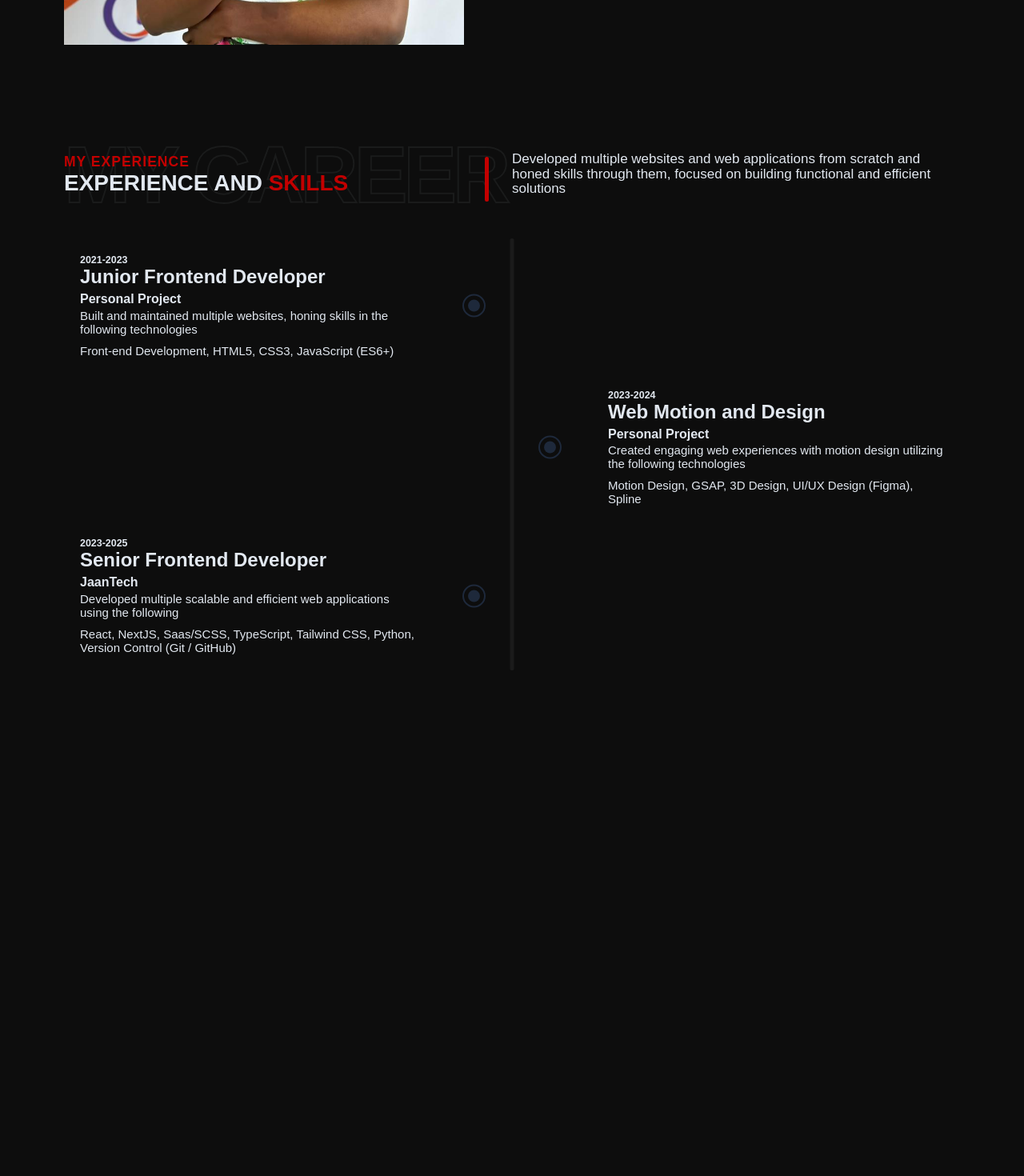
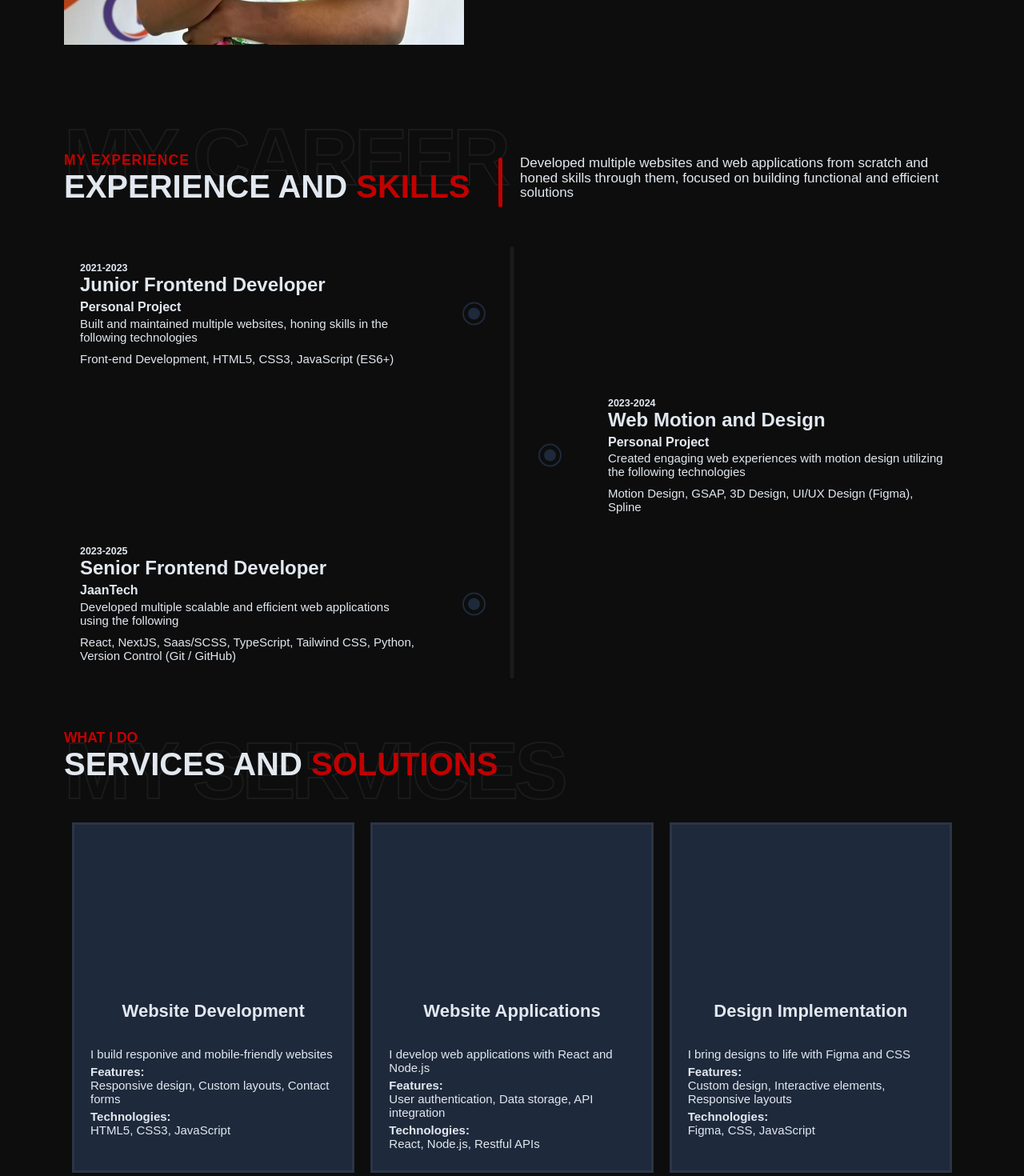
Before and after one commit to efemeroyal/myPortfolio, a React (Create React App) app: page / in a window 1280 px wide. Shown: the part 1330-2800 px from the top of the page at 80% size. Before the commit the page ends 2232 px from the top, so only its background shows below. Built offline with nearby package versions, Linux system fonts and the light colour scheme.

Commit message:
Portfolio ^v1.1.1 successfully pushed

```diff
--- a/src/App.css
+++ b/src/App.css
@@ -15,6 +15,7 @@
 
 html {
   font-size: 62.5%;
+  scroll-behavior: smooth;
 }
 
 body {
@@ -37,10 +38,10 @@ body.dark {
 body.light {
   --bg: #f2f2f2;
   --primary: #0284c7;
-  --secondary: #64748b;
+  --secondary: #7286a1;
   --accent: #8a0000;
   --accent2: #8a000080;
-  --text: #1a1a1a;
+  --text: #0f0f0f;
   --text2: #1a1a1a20;
 }
 
@@ -76,15 +77,16 @@ h2 {
   top: 33%;
   left: 25%;
   transform: translate(-35%, -25%);
-  background: var(--accent);
   transition: var(--trans);
   display: flex;
   justify-content: center;
   align-items: center;
+  background: var(--text);
 }
 
 .theme-toggler.active::before {
   left: 65%;
+  background: var(--accent);
 }
 
 /* Menu */
--- a/src/App.js
+++ b/src/App.js
@@ -4,9 +4,77 @@ import Hero from "./components/Hero";
 import About from "./components/About";
 import { useEffect, useState } from "react";
 import Experiences from "./components/Experiences";
+import Services from "./components/Services";
+import Projects from "./components/Projects";
 
 export default function App() {
   const [theme, setTheme] = useState("dark");
+  const state = {
+    experiences: [
+      {
+        dateRange: "2021-2023",
+        jobTitle: "Junior Frontend Developer",
+        company: null,
+        description:
+          "Built and maintained multiple websites, honing skills in the following technologies",
+        skills: ["Front-end Development", "HTML5", "CSS3", "JavaScript (ES6+)"],
+      },
+      {
+        dateRange: "2023-2024",
+        jobTitle: "Web Motion and Design",
+        company: null,
+        description:
+          "Created engaging web experiences with motion design utilizing the following technologies",
+        skills: [
+          "Motion Design",
+          "GSAP",
+          "3D Design",
+          "UI/UX Design (Figma)",
+          "Spline",
+        ],
+      },
+      {
+        dateRange: "2023-2025",
+        jobTitle: "Senior Frontend Developer",
+        company: "JaanTech",
+        description:
+          "Developed multiple scalable and efficient web applications using the following",
+        skills: [
+          "React",
+          "NextJS",
+          "Saas/SCSS",
+          "TypeScript",
+          "Tailwind CSS",
+          "Python",
+          "Version Control (Git / GitHub)",
+        ],
+      },
+    ],
+    services: [
+      {
+        title: "Website Development",
+        description: "I build responive and mobile-friendly websites",
+        features: ["Responsive design", "Custom layouts", "Contact forms"],
+        technologies: ["HTML5", "CSS3", "JavaScript"],
+      },
+      {
+        title: "Website Applications",
+        description: "I develop web applications with React and Node.js",
+        features: ["User authentication", "Data storage", "API integration"],
+        technologies: ["React", "Node.js", "Restful APIs"],
+      },
+      {
+        title: "Design Implementation",
+        description: "I bring designs to life with Figma and CSS",
+        features: [
+          "Custom design",
+          "Interactive elements",
+          "Responsive layouts",
+        ],
+        technologies: ["Figma", "CSS", "JavaScript"],
+      },
+    ],
+  };
 
   useEffect(
     function () {
@@ -25,7 +93,9 @@ export default function App() {
       <NavBar switchTheme={toggleTheme} />
       <Hero />
       <About />
-      <Experiences />
+      <Experiences experiences={state.experiences} />
+      <Services services={state.services} />
+      <Projects />
     </div>
   );
 }
--- a/src/components/Experiences.js
+++ b/src/components/Experiences.js
@@ -1,47 +1,6 @@
 import "../styles/Experiences.css";
 
-function Experiences() {
-  const experiences = [
-    {
-      dateRange: "2021-2023",
-      jobTitle: "Junior Frontend Developer",
-      company: null,
-      description:
-        "Built and maintained multiple websites, honing skills in the following technologies",
-      skills: ["Front-end Development", "HTML5", "CSS3", "JavaScript (ES6+)"],
-    },
-    {
-      dateRange: "2023-2024",
-      jobTitle: "Web Motion and Design",
-      company: null,
-      description:
-        "Created engaging web experiences with motion design utilizing the following technologies",
-      skills: [
-        "Motion Design",
-        "GSAP",
-        "3D Design",
-        "UI/UX Design (Figma)",
-        "Spline",
-      ],
-    },
-    {
-      dateRange: "2023-2025",
-      jobTitle: "Senior Frontend Developer",
-      company: "JaanTech",
-      description:
-        "Developed multiple scalable and efficient web applications using the following",
-      skills: [
-        "React",
-        "NextJS",
-        "Saas/SCSS",
-        "TypeScript",
-        "Tailwind CSS",
-        "Python",
-        "Version Control (Git / GitHub)",
-      ],
-    },
-  ];
-
+function Experiences({ experiences }) {
   return (
     <section className="timeline">
       <div className="timeline__group">
--- /dev/null
+++ b/src/components/Projects.js
@@ -0,0 +1,7 @@
+import "../styles/Projects.css";
+
+function Projects() {
+  return <section id="projects"></section>;
+}
+
+export default Projects;
--- /dev/null
+++ b/src/components/Services.js
@@ -0,0 +1,32 @@
+import "../styles/Services.css";
+
+function Services({ services }) {
+  return (
+    <section className="services" id="services">
+      <div className="services__group">
+        <h3 className="highlight">What I do</h3>
+        <h2 data-bgtext="My Services">
+          Services and <span className="highlight">Solutions</span>
+        </h2>
+      </div>
+      <div className="services__grid">
+        {services.map((service, index) => (
+          <div key={index} className="service__card">
+            <h3>{service.title}</h3>
+            <p>{service.description}</p>
+            <h4>Features:</h4>
+            <ul>
+              <li>{service.features.join(", ")}</li>
+            </ul>
+            <h4>Technologies:</h4>
+            <ul>
+              <li>{service.technologies.join(", ")}</li>
+            </ul>
+          </div>
+        ))}
+      </div>
+    </section>
+  );
+}
+
+export default Services;
--- a/src/styles/Experiences.css
+++ b/src/styles/Experiences.css
@@ -3,6 +3,10 @@
   justify-content: space-between;
   align-items: center;
   margin-bottom: 2rem;
+
+  h2 {
+    font-size: 4rem;
+  }
 
   h2::before {
     top: -160%;
@@ -24,15 +28,16 @@
       font-size: 1.7rem;
       position: relative;
       line-height: 1.1;
+      padding-left: 1rem;
     }
 
     .bio::after {
       content: "";
       position: absolute;
-      left: -6%;
-      top: 10%;
+      left: -3%;
+      top: 4%;
       width: 5px;
-      height: 100%;
+      height: 110%;
       background: var(--accent);
       border-radius: 999rem;
     }
--- /dev/null
+++ b/src/styles/Services.css
@@ -0,0 +1,61 @@
+.services {
+  text-align: center;
+}
+
+.services__grid {
+  display: grid;
+  grid-template-columns: repeat(3, 1fr);
+  gap: 20px;
+  width: 110rem;
+  margin: 0 auto;
+  text-align: left;
+}
+
+.services__group {
+  text-align: left;
+  margin-bottom: 5rem;
+}
+
+.services__group h3 {
+  text-transform: uppercase;
+  margin: 0;
+}
+
+.services__group h2 {
+  font-size: 4rem;
+  text-transform: uppercase;
+  margin: 0;
+
+  &::before {
+    font-size: 10rem;
+  }
+}
+
+.service__card {
+  background: var(--secondary);
+  padding: 2rem;
+  border: 3px solid var(--text2);
+  transition: var(--trans);
+}
+
+.service__card h3 {
+  margin-top: 20rem;
+  margin-bottom: 3.2rem;
+  font-size: 2.2rem;
+  text-align: center;
+}
+
+.service__card:hover {
+  transform: scale(1.04);
+}
+
+.service__card ul {
+  list-style: none;
+  padding: 0;
+  margin: 0;
+}
+
+.service__card li,
+.service__card p {
+  margin-bottom: 0.5rem;
+}
```
Also changed, not shown: src/styles/Projects.css (added).
